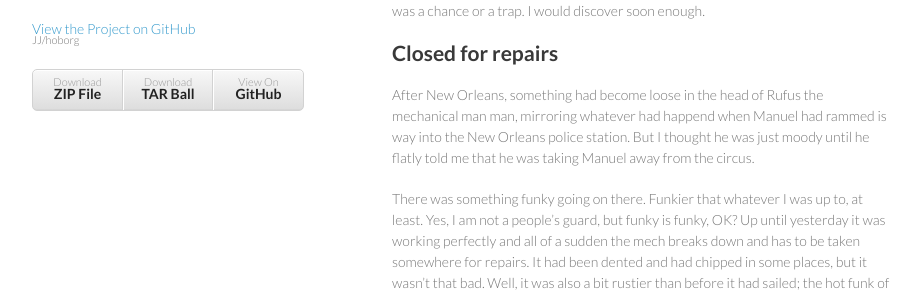
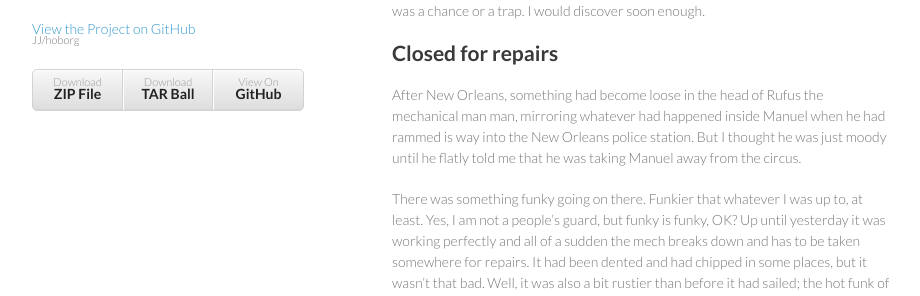
Before and after one commit to JJ/hoborg, a Jekyll site: the page built from text/text.md, in a window 1280 px wide and 900 px high, scrolled down 32672 px. Shown: the part 174-470 px from the top of the window, without its empty margins (178-1098 px from the left). Built offline with Jekyll 4.4.1, drawn with Linux system fonts in a browser that asks for light colours.

Commit message:
Sync text/text.md from master to gh-pages

```diff
--- a/text/text.md
+++ b/text/text.md
@@ -1815,7 +1815,7 @@
 -----------------------
 
 After New Orleans, something had become  loose in the head of Rufus the
-mechanical man man, mirroring whatever had happend when Manuel had
+mechanical man man, mirroring whatever had happened inside Manuel when he had
 rammed is way into the New Orleans police station. But I thought he was just moody until he flatly
 told me that he was taking Manuel away from the circus.
 
```
